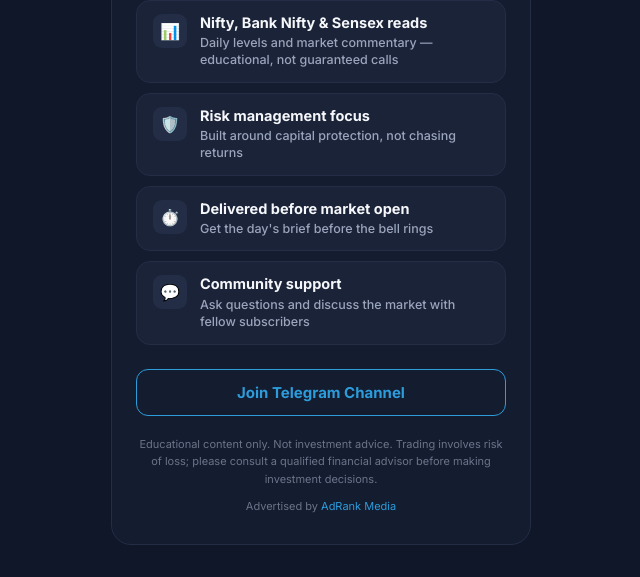
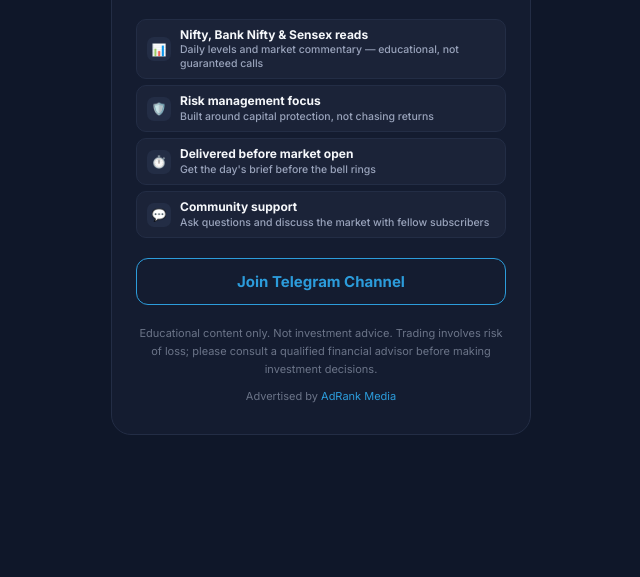
Before and after one commit to adrankmediaagency-dev/badshahbroking3-2channl, a plain HTML site: page index.html in a window 1280 px wide. Shown: the part 314-891 px from the top of the page, without its empty margins (319-959 px from the left). After the commit the page ends 800 px from the top, so only its background shows below. Drawn offline with Linux system fonts and the light colour scheme.

Commit message:
Update index.html

```diff
--- a/index.html
+++ b/index.html
@@ -77,46 +77,47 @@
   .btn-telegram:hover{ transform:translateY(-1px); }
   .btn-telegram:active{ transform:scale(0.98); }
 
+  /* Compact cards section */
   .cards-list{
     width:100%;
     display:flex;
     flex-direction:column;
-    gap:10px;
-    margin-bottom:24px;
+    gap:6px;
+    margin-bottom:20px;
   }
   .card{
     background:#1B2338;
     border:1px solid #232D45;
-    padding:13px 16px;
-    border-radius:14px;
+    padding:8px 10px;
+    border-radius:10px;
     display:flex;
-    align-items:flex-start;
-    gap:13px;
+    align-items:center;
+    gap:9px;
     text-align:left;
   }
   .card-icon{
-    width:34px;
-    height:34px;
-    border-radius:9px;
+    width:24px;
+    height:24px;
+    border-radius:7px;
     background:#232D45;
     display:flex;
     align-items:center;
     justify-content:center;
     flex-shrink:0;
-    font-size:16px;
+    font-size:12px;
   }
   .card-content h3{
-    font-size:14.5px;
+    font-size:12px;
     font-weight:700;
     color:#F5F7FA;
-    line-height:1.25;
-    margin-bottom:2px;
+    line-height:1.2;
+    margin-bottom:1px;
   }
   .card-content p{
-    font-size:12.5px;
+    font-size:10.5px;
     color:#9AA4BC;
     font-weight:500;
-    line-height:1.4;
+    line-height:1.3;
   }
 
   .btn-bottom{
```
